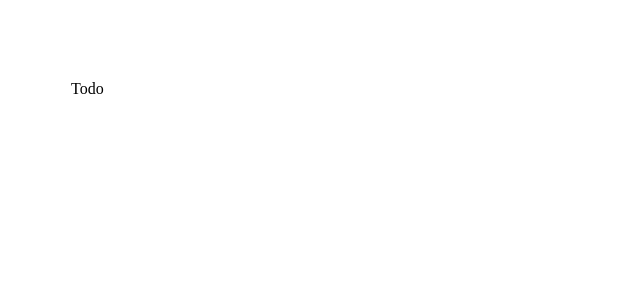
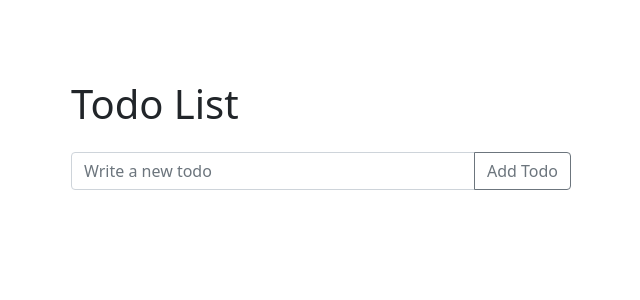
Before and after one commit to MichaelFarquhar/recoil-bootstrap-todo, a React (Create React App) app: page / in a window 1280 px wide. Shown: the top 300 px of the page, without its empty margins (319-959 px from the left). Built offline with nearby package versions, Linux system fonts and the light colour scheme.

Commit message:
Install and setup react-bootstrap

```diff
--- a/package.json
+++ b/package.json
@@ -6,7 +6,9 @@
     "@testing-library/jest-dom": "^5.16.4",
     "@testing-library/react": "^13.2.0",
     "@testing-library/user-event": "^13.5.0",
+    "bootstrap": "^5.1.3",
     "react": "^18.1.0",
+    "react-bootstrap": "^2.4.0",
     "react-dom": "^18.1.0",
     "react-scripts": "5.0.1",
     "recoil": "^0.7.3-alpha.2",
--- a/public/index.html
+++ b/public/index.html
@@ -5,11 +5,15 @@
         <link rel="icon" href="%PUBLIC_URL%/favicon.ico" />
         <meta name="viewport" content="width=device-width, initial-scale=1" />
         <meta name="theme-color" content="#000000" />
-    <meta
-      name="description"
-      content="Web site created using create-react-app"
+        <meta name="description" content="Web site created using create-react-app" />
+        <link rel="apple-touch-icon" href="%PUBLIC_URL%/logo192.png" />
+
+        <link
+            rel="stylesheet"
+            href="https://cdn.jsdelivr.net/npm/bootstrap@5.1.3/dist/css/bootstrap.min.css"
+            integrity="sha384-1BmE4kWBq78iYhFldvKuhfTAU6auU8tT94WrHftjDbrCEXSU1oBoqyl2QvZ6jIW3"
+            crossorigin="anonymous"
         />
-    <link rel="apple-touch-icon" href="%PUBLIC_URL%/logo192.png" />
         <!--
       manifest.json provides metadata used when your web app is installed on a
       user's mobile device or desktop. See https://developers.google.com/web/fundamentals/web-app-manifest/
@@ -38,6 +42,5 @@
 
       To begin the development, run `npm start` or `yarn start`.
       To create a production bundle, use `npm run build` or `yarn build`.
-    -->
-  </body>
+    --></body>
 </html>
--- a/src/components/Todo.js
+++ b/src/components/Todo.js
@@ -1,3 +1,21 @@
+import { Col, Button, Stack, InputGroup, FormControl } from 'react-bootstrap';
+
 export const Todo = () => {
-    return <div>Todo</div>;
+    return (
+        <Stack gap={3}>
+            <Col>
+                <h1>Todo List</h1>
+            </Col>
+            <InputGroup className="mb-3">
+                <FormControl
+                    placeholder="Write a new todo"
+                    aria-label="Write a new todo"
+                    aria-describedby="add-todo"
+                />
+                <Button variant="outline-secondary" id="add-todo">
+                    Add Todo
+                </Button>
+            </InputGroup>
+        </Stack>
+    );
 };
```
Also changed, not shown: 1 other file (tests, documents, lock files or other folders). Lines whose indentation alone changed are shown as unchanged.
